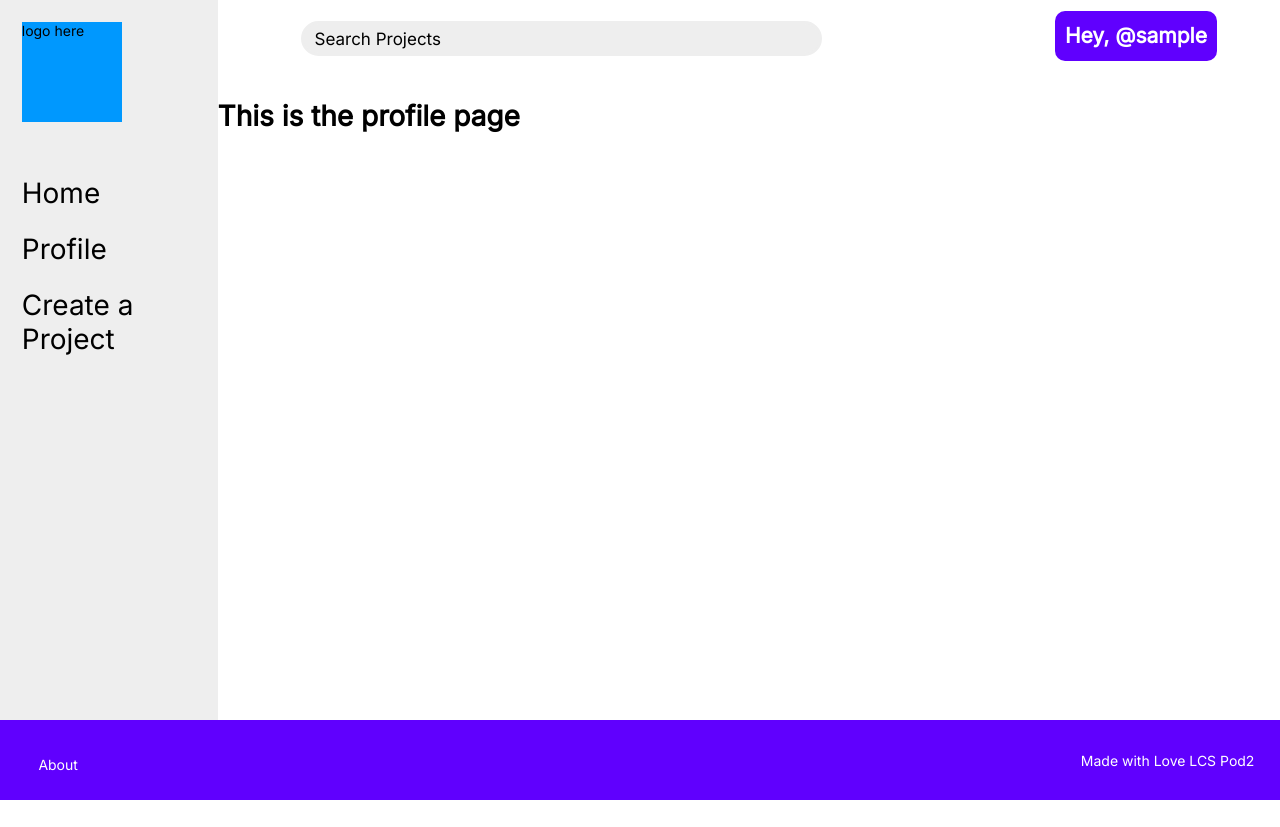
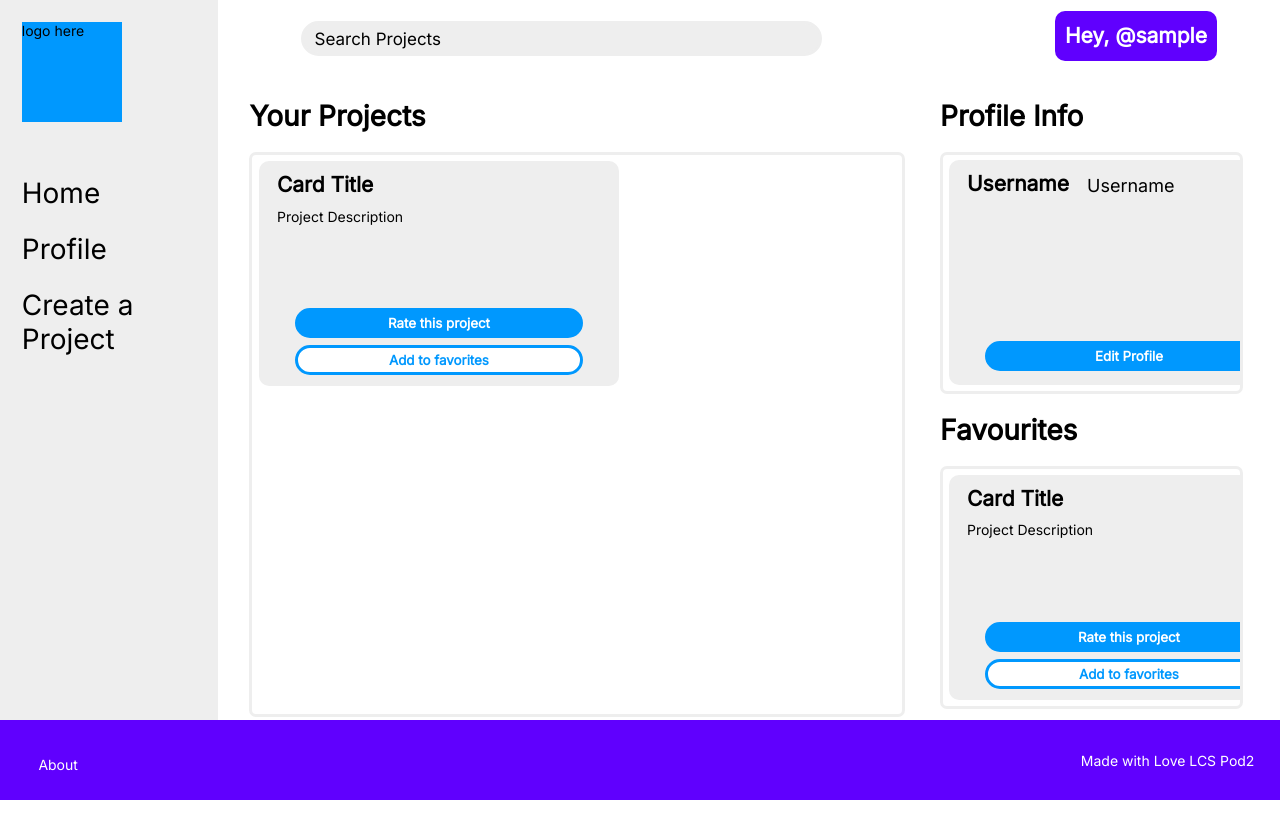
Before and after one commit to LaurierCS/TechHunt, a Django app: page /profile/ in a window 1280 px wide. Before the commit the page ends 800 px from the top, so only its background shows below. Run offline with Django 3.2, Linux system fonts and the light colour scheme; the visitor is signed in with stand-in values (Sample User, id 1).

Commit message:
Created profileInfo component and profile page

```diff
--- a/Wampus/app/static/main.css
+++ b/Wampus/app/static/main.css
@@ -220,6 +220,35 @@ a {
   border: 3px solid #0098fe;
   border-radius: 7px;
   color: #0098fe;
+}
+
+.profileInfoCard {
+  width: 360px;
+  height: 225px;
+  margin: 1%;
+  display: flex;
+  flex-direction: column;
+  background-color: #eeeeee;
+  border-radius: 10px;
+}
+
+.profileInfo__text {
+  height: 145px;
+  max-height: 145px;
+  overflow-x: auto;
+}
+
+.profileInfo__title {
+  margin: 0;
+  padding: 3% 5% 0 5%;
+  float: left;
+}
+
+.profileInfo__username {
+  margin: 0;
+  padding: 4% 5% 1px 5%;
+  font-weight: normal;
+  font-size: 18px;
 }
 
 /*Component modifiers*/
@@ -488,3 +517,25 @@ a {
 .btn--create {
   margin: 2% 5% auto auto;
 }
+
+.contentContainer--yourProjects--profile {
+  width: 95%;
+  height: 565px;
+  max-height: 900px;
+  margin: 2% 0 0 0;
+  overflow-x: auto;
+}
+
+.contentContainer--favourite--profile {
+  width: 95%;
+  height: auto;
+  max-height: 750px;
+  padding: 3px;
+  overflow-x: auto;
+}
+
+.btn--editProfile {
+  width: 80%;
+  height: 30px;
+  margin: 10% auto auto auto;
+}
--- /dev/null
+++ b/Wampus/app/templates/components/profileInfoComponent.html
@@ -0,0 +1,8 @@
+<div class="profileInfoCard">
+    <div class="profileInfo__text">
+        <h2 class="profileInfo__title">Username <h2 class="profileInfo__username">Username</h2></h2>
+    </div>
+    {% with name="Edit Profile" classes="btn btn--editProfile" type="" %}
+        {% include "components/buttonComponent.html"  %}
+    {% endwith %}
+</div>
--- a/Wampus/app/templates/homepage.html
+++ b/Wampus/app/templates/homepage.html
@@ -20,7 +20,7 @@
   </div>
 </div>
 <div class="favourites">
-  <h1>Favourites</h1>
+  <h1>Profile Info</h1>
   <div class="contentContainer contentContainer--favourite--homepage">
     {% include "components/projectCardComponent.html" %}
   </div>
--- a/Wampus/app/templates/profile.html
+++ b/Wampus/app/templates/profile.html
@@ -5,5 +5,20 @@
 
 <!-- Main Page Content -->
 {% block content %}
-    <h1>This is the profile page</h1>
+<div class="yourprojects">
+    <h1>Your Projects</h1>
+    <div class="contentContainer contentContainer--yourProjects--profile">
+      {% include "components/projectCardComponent.html" %}
+    </div>
+</div>
+<div class="favourites">
+    <h1>Profile Info</h1>
+    <div class="contentContainer contentContainer--favourite--profile">
+        {% include "components/profileInfoComponent.html" %}
+    </div>
+    <h1>Favourites</h1>
+    <div class="contentContainer contentContainer--favourite--profile">
+        {% include "components/projectCardComponent.html" %}
+    </div>
+</div>
 {% endblock content %}
```
